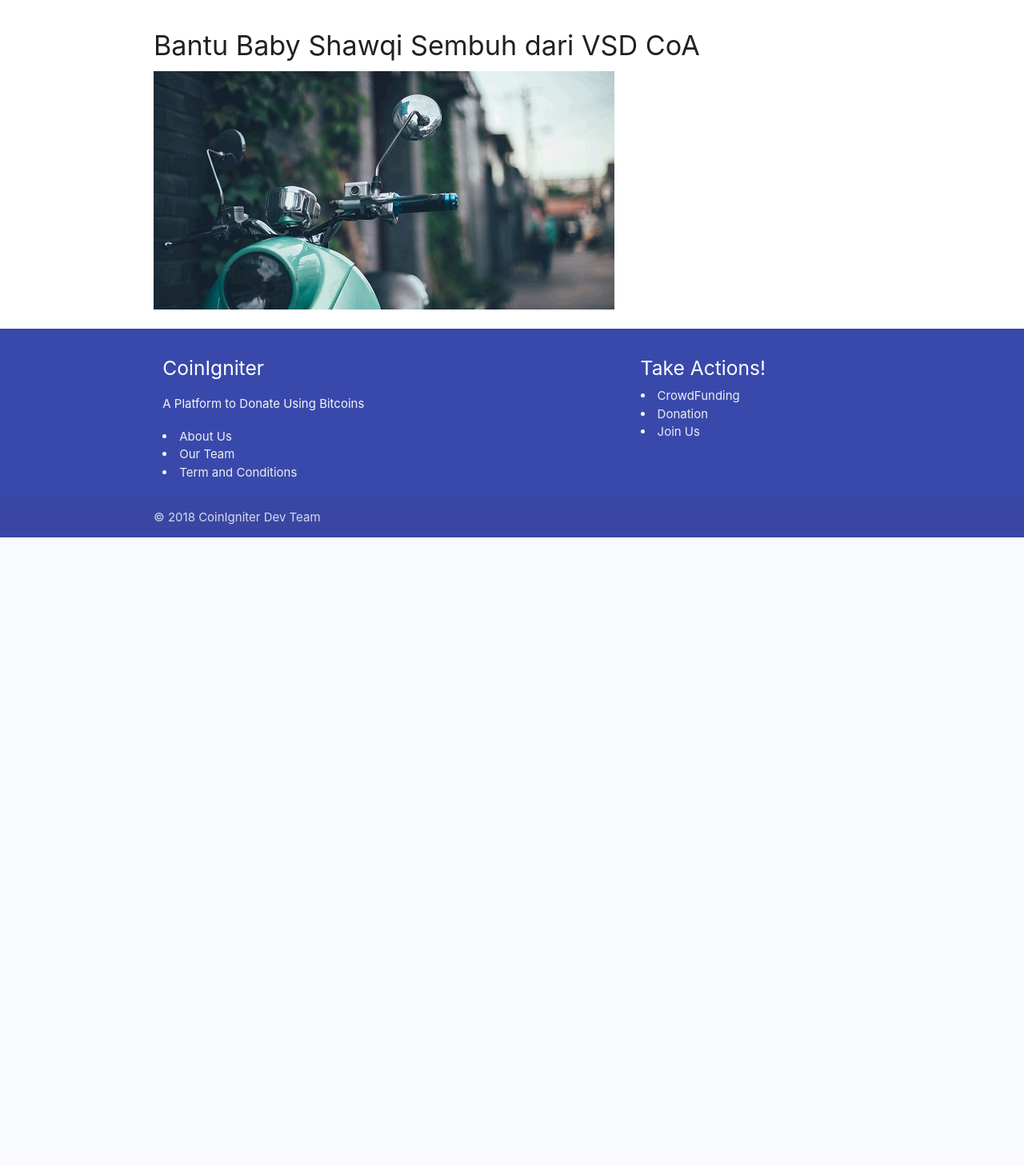
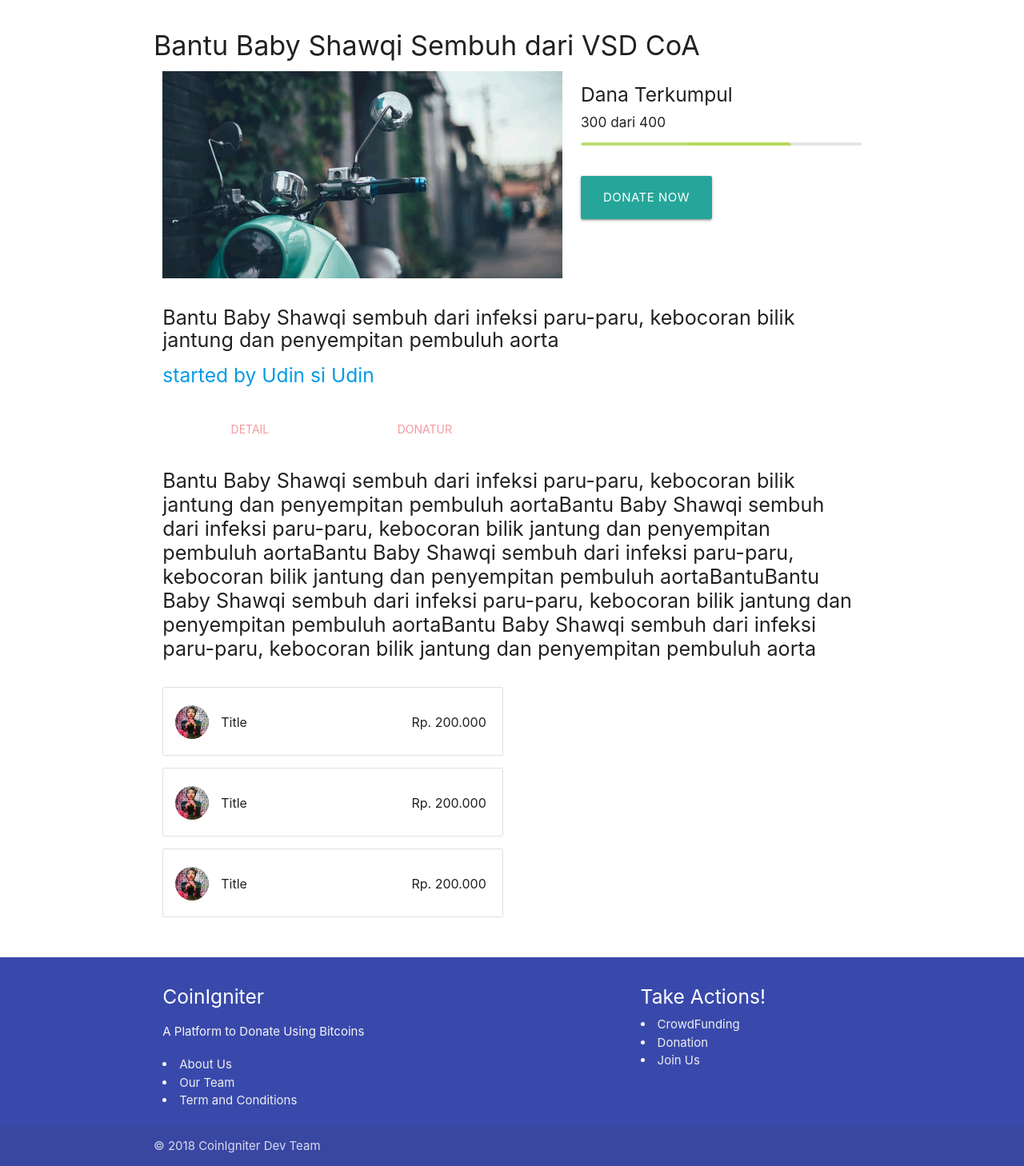
Before and after one commit to Seinpai/coinigniter-project, a CodeIgniter app: page /coinigniter-project/index.php/campaign/index in a window 1280 px wide. Shown: the part 128-1586 px from the top of the page at 80% size. Before the commit the page ends 800 px from the top, so only its background shows below. Run offline with CodeIgniter, Linux system fonts and the light colour scheme; some libraries are stand-ins or nearby versions.

Commit message:
campaign home
buat home campaign

```diff
--- a/application/views/pages/campaign.php
+++ b/application/views/pages/campaign.php
@@ -1,11 +1,82 @@
+<?php
+$title = "Bantu Baby Shawqi Sembuh dari VSD CoA";
+$danaterkumpul = 300;
+$danamax = 400;
+$isfundedyet = 0;
+$deskripsi = "Bantu Baby Shawqi sembuh dari infeksi paru-paru, kebocoran bilik jantung dan penyempitan pembuluh aorta";
+$campaignsterter = "Udin si Udin";
+$details = "Bantu Baby Shawqi sembuh dari infeksi paru-paru, kebocoran bilik jantung dan penyempitan pembuluh aortaBantu Baby Shawqi sembuh dari infeksi paru-paru, kebocoran bilik jantung dan penyempitan pembuluh aortaBantu Baby Shawqi sembuh dari infeksi paru-paru, kebocoran bilik jantung dan penyempitan pembuluh aortaBantuBantu Baby Shawqi sembuh dari infeksi paru-paru, kebocoran bilik jantung dan penyempitan pembuluh aortaBantu Baby Shawqi sembuh dari infeksi paru-paru, kebocoran bilik jantung dan penyempitan pembuluh aorta";
+?>
+
+
 <main style="flex: 1 0 auto;">
 <div class="container">
     <div class="section">
         <div class="middle">
-            <h4>Bantu Baby Shawqi Sembuh dari VSD CoA</h4>
+            <h4><?php echo $title; ?></h4>
         </div>
 
-        <img src="<?php echo base_url()?>public/img/background1-fix.jpg">
+        <div class="row">
+            <div class="col s12 m7">
+        		<img class="responsive-img" src="<?php echo base_url()?>public/img/background1-fix.jpg">
+            </div>
+            <div class="col s12 m5">
+                <h5>Dana Terkumpul</h5>
+                <h6><?php echo $danaterkumpul?> dari <?php echo $danamax?></h6>
+            	<div class="ui indicating progress" data-value="<?php echo $danaterkumpul?>" data-total="<?php echo $danamax?>" id="example5">
+                    <div class="bar"></div>
+                </div>
+                <?php
+                if ($isfundedyet == "0") {
+                	echo '<a href="#testdonate" class="waves-effect waves-light btn-large ">Donate Now</a>';
+                }else{
+                	echo '<a href="#testdonate" class="waves-effect waves-light btn-large disabled">Donate Now</a>';
+                }
+                ?>
+            </div>
+        </div>
+        <div class="row">
+            <div class="col s12 m12">
+                <h5 class="flow-text"><?php echo $deskripsi?></h5>
+                <a href="#name"><h5>started by <?php echo $campaignsterter?></h5></a>
+            </div>
+        </div>
+
+        <div class="row">
+		    <div class="col s12">
+		      <ul class="tabs">
+		        <li class="tab col s3"><a href="#test1">Detail</a></li>
+		        <li class="tab col s3"><a href="#test2">Donatur</a></li>
+		      </ul>
+		    </div>
+		    <div id="test1" class="col s12">
+		    	<p class="flow-text"><?php echo $details;?></p>
+		    </div>
+		    <div id="test2" class="col s12 m6">
+		    	<ul class="collection">
+				    <li class="collection-item avatar" style="top: 22px;">
+				      <img src="<?php echo base_url()?>public/img/yuna.jpg" style="top: 0px;" alt="" class="circle">
+				      <span class="title">Title</span>
+				      <span class="title right">Rp. 200.000</span>
+				    </li>
+				</ul>
+				<ul class="collection">
+				    <li class="collection-item avatar" style="top: 22px;">
+				      <img src="<?php echo base_url()?>public/img/yuna.jpg" style="top: 0px;" alt="" class="circle">
+				      <span class="title">Title</span>
+				      <span class="title right">Rp. 200.000</span>
+				    </li>
+				</ul>
+				<ul class="collection">
+				    <li class="collection-item avatar" style="top: 22px;">
+				      <img src="<?php echo base_url()?>public/img/yuna.jpg" style="top: 0px;" alt="" class="circle">
+				      <span class="title">Title</span>
+				      <span class="title right">Rp. 200.000</span>
+				    </li>
+				</ul>
+		    </div>
+		</div>
+
 
     </div>
 </div>
```
Also changed, not shown: public/img/yuna.jpg (added).
